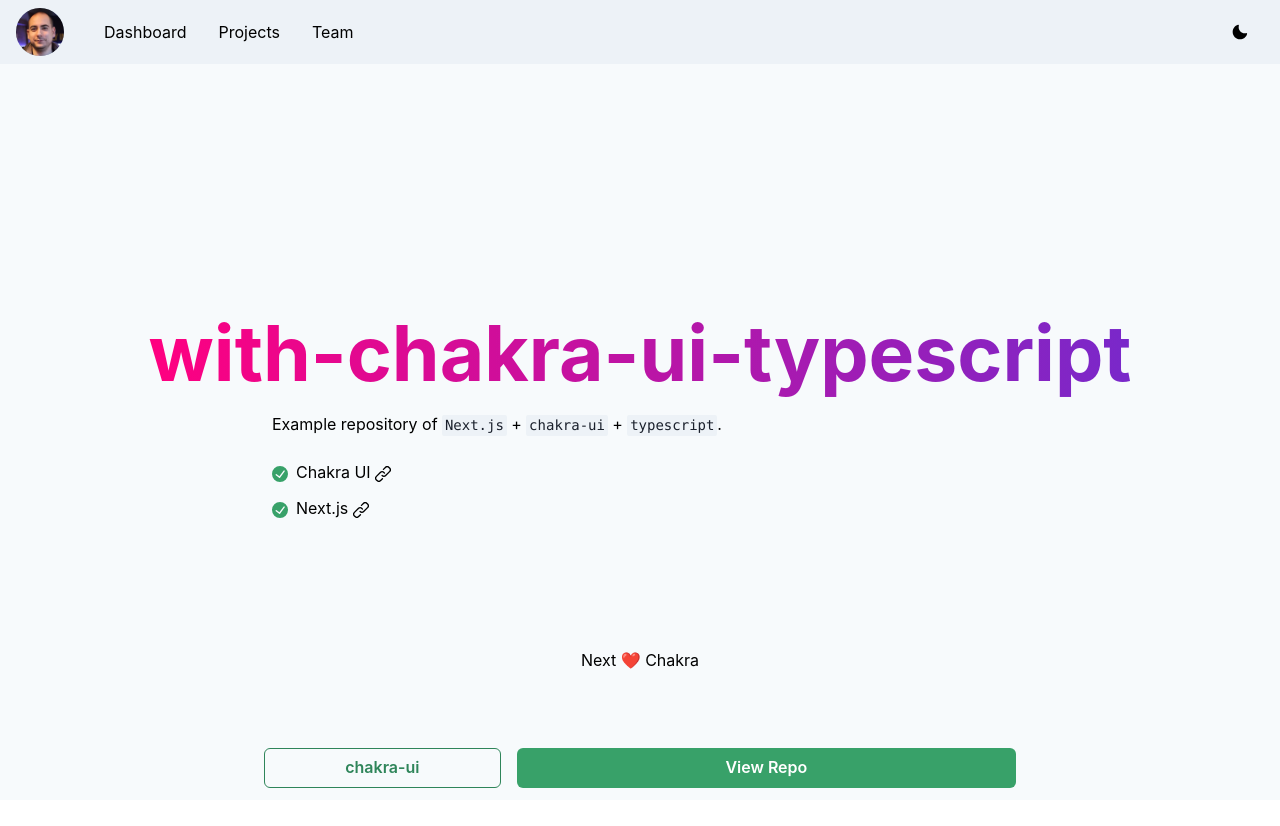
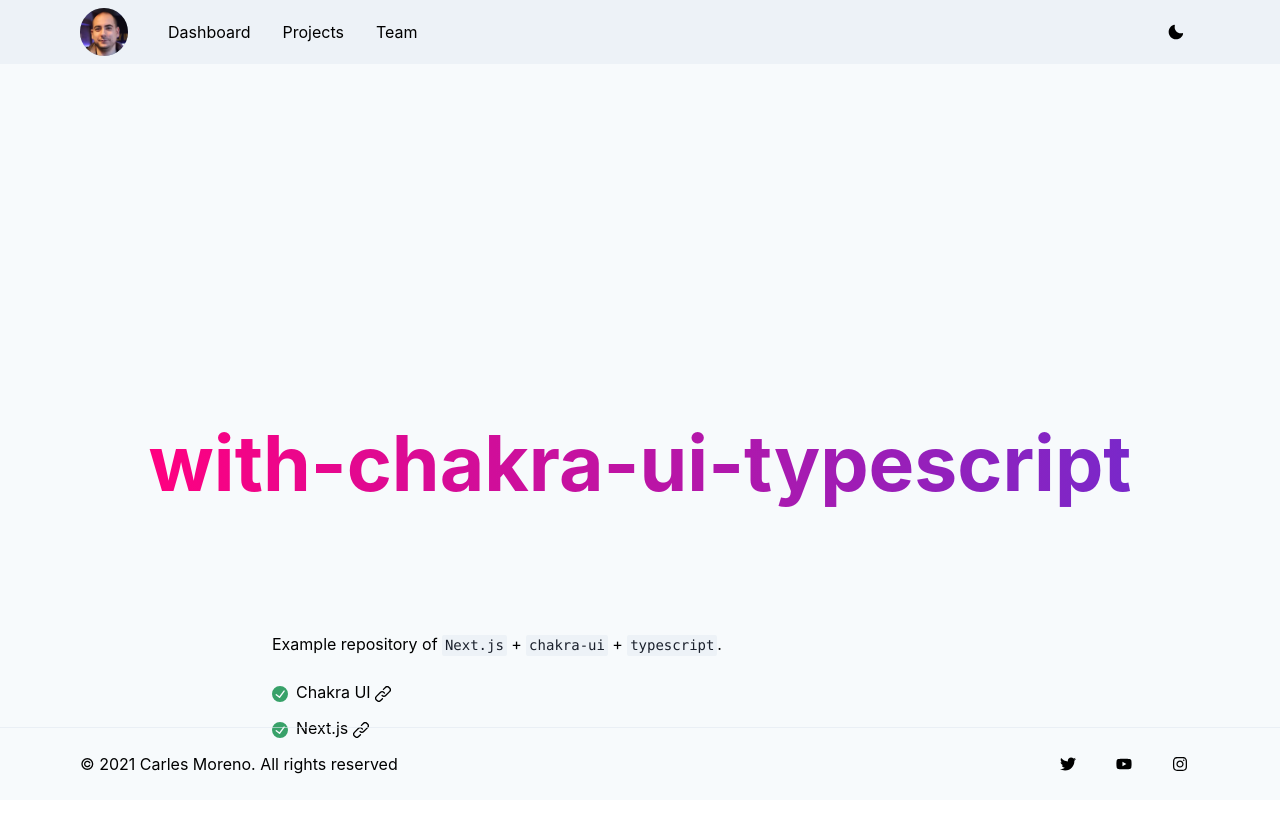
Before and after one commit to carles2m/carles2m.com, a Next.js app: page / in a window 1280 px wide. Shown: the top 826 px of the page. Before the commit the page ends 800 px from the top, so only its background shows below. Built offline with nearby package versions, Linux system fonts and the light colour scheme.

Commit message:
Add Footer

```diff
--- a/package.json
+++ b/package.json
@@ -17,13 +17,15 @@
     "framer-motion": "^4.1.17",
     "next": "latest",
     "react": "^17.0.2",
-    "react-dom": "^17.0.2"
+    "react-dom": "^17.0.2",
+    "react-icons": "^4.3.1"
   },
   "devDependencies": {
     "@types/node": "^14.6.0",
     "@types/react": "^17.0.3",
     "@types/react-dom": "^17.0.3",
     "@typescript-eslint/eslint-plugin": "^5.0.0",
+    "@typescript-eslint/parser": "^5.0.0",
     "eslint": "^7.23.0",
     "eslint-config-next": "11.1.0",
     "typescript": "^4.4.4"
--- a/src/components/CTA.tsx
+++ /dev/null
@@ -1,31 +0,0 @@
-import { Button, Link as ChakraLink } from "@chakra-ui/react";
-
-import { Container } from "./Container";
-
-export const CTA = () => (
-  <Container
-    flexDirection="row"
-    position="fixed"
-    bottom="0"
-    width="100%"
-    maxWidth="48rem"
-    py={3}
-  >
-    <ChakraLink isExternal href="https://chakra-ui.com" flexGrow={1} mx={2}>
-      <Button width="100%" variant="outline" colorScheme="green">
-        chakra-ui
-      </Button>
-    </ChakraLink>
-
-    <ChakraLink
-      isExternal
-      href="https://github.com/vercel/next.js/blob/canary/examples/with-chakra-ui-typescript"
-      flexGrow={3}
-      mx={2}
-    >
-      <Button width="100%" variant="solid" colorScheme="green">
-        View Repo
-      </Button>
-    </ChakraLink>
-  </Container>
-);
--- a/src/components/Footer.tsx
+++ b/src/components/Footer.tsx
@@ -1,5 +1,64 @@
-import { Flex, FlexProps } from "@chakra-ui/react";
+import {
+  Box,
+  Divider,
+  Flex,
+  HStack,
+  IconButton,
+  Spacer,
+  Text,
+  Tooltip,
+  useColorModeValue,
+} from "@chakra-ui/react";
+import { FaInstagram, FaTwitter, FaYoutube } from "react-icons/fa";
+import React from "react";
 
-export const Footer = (props: FlexProps) => (
-  <Flex as="footer" py="8rem" {...props} />
+const SocialButton = ({
+  label,
+  href,
+  icon
+}: {
+  label: string;
+  href: string;
+  icon: React.ReactElement;
+}) => (
+  <Tooltip label={label}>
+    <IconButton
+      rounded="full"
+      as="a"
+      href={href}
+      aria-label={label}
+      transition="background 0.3s ease"
+      bg="unset"
+      _hover={{
+        bg: useColorModeValue("gray.200", "gray.700"),
+      }}
+      icon={icon}
+    />
+  </Tooltip>
 );
+
+export const Footer = () => (
+  <Box
+    position="fixed"
+    bottom="0"
+    w="full"
+    align="center"
+  >
+    <Divider />
+    <Flex
+      maxW="6xl"
+      p={4}
+      direction={{ base: "column", md: "row" }}
+      align="center"
+      gridGap={1}
+    >
+      <Text>© 2021 Carles Moreno. All rights reserved</Text>
+      <Spacer />
+      <HStack spacing={4}>
+        <SocialButton label="Twitter" href="#" icon={<FaTwitter />} />
+        <SocialButton label="YouTube" href="#" icon={<FaYoutube />} />
+        <SocialButton label="Instagram" href="#" icon={<FaInstagram />} />
+      </HStack>
+    </Flex>
+  </Box>
+);
--- a/src/components/NavBar.tsx
+++ b/src/components/NavBar.tsx
@@ -28,7 +28,9 @@
             textDecoration: "none",
             bg: useColorModeValue("gray.200", "gray.700"),
         }}
-        href="#">
+        href="#"
+        transition="background 0.3s ease"
+    >
         {children}
     </Link>
 );
@@ -38,18 +40,27 @@
     const { isOpen, onOpen, onClose } = useDisclosure();
 
     return (
-        <Box bg={useColorModeValue("gray.100", "gray.800")} px={4} w="full">
+        <Box
+            bg={useColorModeValue("gray.100", "gray.800")}
+            w="full"
+            align="center"
+        >
+            <Box
+                px={4}
+                maxW="6xl"
+            >
                 <Flex h={16} alignItems="center" justifyContent="space-between">
                     <Button
                         onClick={isOpen ? onClose : onOpen}
                         bg="unset"
                         aria-label="Open Menu"
                         display={{ md: "none" }}
+                        transition="background 0.3s ease"
                     >
                         {isOpen ? <CloseIcon /> : <HamburgerIcon />}
                     </Button>
                     <HStack spacing={8} alignItems="center">
-                    <Popover trigger="hover">
+                        <Popover trigger="hover" isLazy>
                             <PopoverTrigger>
                                 <Avatar src="profile.webp" alt="Carles Moreno" />
                             </PopoverTrigger>
@@ -73,6 +84,7 @@
                                 onClick={toggleColorMode}
                                 bg="unset"
                                 aria-label="Toggle color mode"
+                                transition="background 0.3s ease"
                             >
                                 {colorMode === "light" ? <MoonIcon /> : <SunIcon />}
                             </Button>
@@ -90,5 +102,6 @@
                     </Box>
                 ) : null}
             </Box>
+        </Box>
     );
 };
--- a/src/pages/index.tsx
+++ b/src/pages/index.tsx
@@ -7,7 +7,6 @@
   Text,
 } from "@chakra-ui/react";
 import { CheckCircleIcon, LinkIcon } from "@chakra-ui/icons";
-import { CTA } from "../components/CTA";
 import { Container } from "../components/Container";
 import { Footer } from "../components/Footer";
 import { Hero } from "../components/Hero";
@@ -47,10 +46,7 @@
       </List>
     </Main>
 
-    <Footer>
-      <Text>Next ❤️ Chakra</Text>
-    </Footer>
-    <CTA />
+    <Footer/>
   </Container>
 );
 
```
Also changed, not shown: 1 other file (tests, documents, lock files or other folders). Lines whose indentation alone changed are shown as unchanged.
